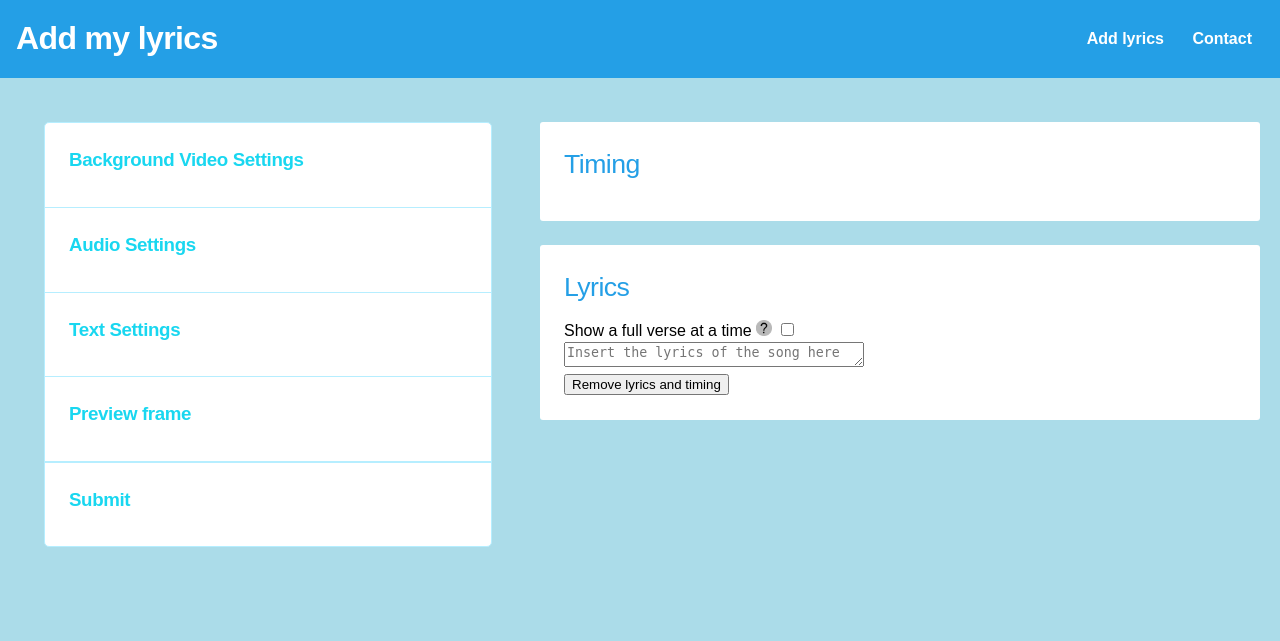
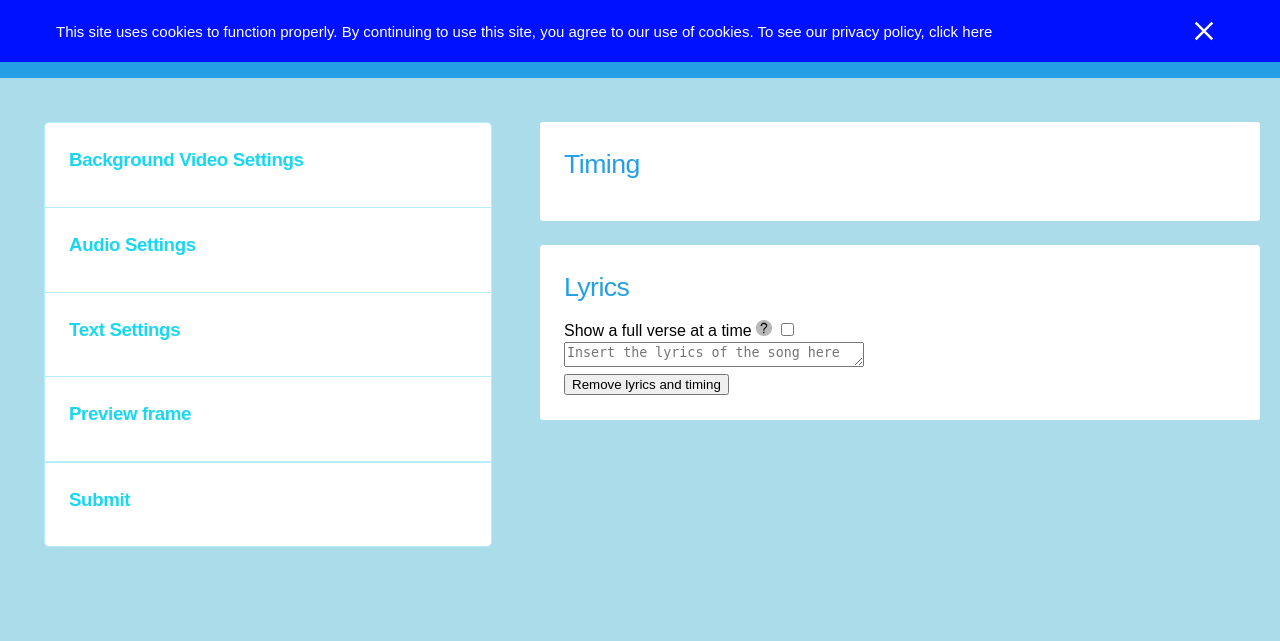
Before and after one commit to DoduRH/RenderWebsite, a Flask app: page /video in a window 1280 px wide. Shown: the top 641 px of the page. Run offline with Flask 2, Linux system fonts and the light colour scheme.

Commit message:
Added privacy policy

```diff
--- a/Website/main.py
+++ b/Website/main.py
@@ -373,6 +373,11 @@ def download():
     return redirect(url)
 
 
+@app.route('/privacy-policy')
+def privacy():
+    return send_from_directory('static/pdf', 'privacy-policy.pdf')
+
+
 @app.route('/faq')
 def faq():
     return app.send_static_file('html/faq.html')
--- a/Website/static/css/main.css
+++ b/Website/static/css/main.css
@@ -228,3 +228,56 @@
     visibility: visible;
     opacity: 1;
   }
+
+  /* Cookie banner */
+  .cookie-notice {
+    display: none;
+    position: fixed;
+    top: 0;
+    right: 0;
+    left: 0;
+    padding: .7rem 0;
+    background-color: #0011ff;
+    color: white;
+    z-index: 1000;
+  }
+
+  .cookie-notice .cookie-notice-flex {
+    display: flex;
+    align-items: center;
+    justify-content: space-between;
+    max-width: 1200px;
+    margin: 0 auto;
+    padding: 0 1rem;
+  }
+
+  .cookie-notice p {
+    flex-grow: 1;
+    margin: 0;
+    font-size: 15px;
+  }
+
+  .cookie-notice a {
+    color: white;
+  }
+
+  .cookie-notice .cookie-notice-dismiss {
+    display: inline-flex;
+    padding: 10px;
+    flex-shrink: 0;
+    cursor: pointer;
+  }
+  .cookie-notice-dismiss svg {
+    display: block;
+    width: 20px;
+    height: 20px;
+  }
+
+  .cookie-notice-dismiss path {
+    stroke-width: 3px;
+    stroke: white;
+  }
+
+  .cookie-notice-dismiss:hover path {
+    stroke: rgba(white, 0.75);
+  }
--- a/Website/static/html/video.html
+++ b/Website/static/html/video.html
@@ -8,6 +8,18 @@
 </head>
 
 <body>
+  <div class="cookie-notice">
+    <div class="cookie-notice-flex">
+        <p>This site uses cookies to function properly.
+          By continuing to use this site, you agree to our use of cookies.
+          To see our privacy policy, click <a href="/privacy-policy" target="_blank">here</a> </p>
+        <span class="cookie-notice-dismiss">
+            <svg viewBox="0 0 24 24">
+                <path d="M 2 2 L 22 22 M 2 22 L22 2" />
+            </svg>
+        </span>
+    </div>
+  </div>
   <header>
     <a href="/video">
       <h1 href="/video" style="color:white">Add my lyrics</h1>
--- a/Website/static/js/video.js
+++ b/Website/static/js/video.js
@@ -1146,8 +1146,69 @@ function loadFromCookies() {
     }
 }
 
+function cookieDisplay() {
+// Reset preference
+localStorage.removeItem('__cookiesAccepted__');
+
+
+(function() {
+
+    'use strict';
+
+
+    var storageKey = '__cookiesAccepted__';
+
+
+    if (!isStorageAllowed() || isSetPreference()) return;
+
+
+    initializeNotice();
+
+
+    function initializeNotice() {
+        var el = document.getElementsByClassName('cookie-notice')[0];
+        var dismissEl = el.getElementsByClassName('cookie-notice-dismiss')[0];
+
+        el.style.display = 'block';
+
+        dismissEl.addEventListener('click', function() {
+            el.style.display = 'none';
+            setPreferenceAccepted();
+        }, false);
+    }
+
+
+    function setPreferenceAccepted() {
+        localStorage.setItem(storageKey, true);
+    }
+
+
+    function isSetPreference() {
+        return JSON.parse(localStorage.getItem(storageKey) || false);
+    }
+
+
+    function isStorageAllowed() {
+        var test = '__localStorageTest__';
+
+        try {
+            localStorage.setItem(test, test);
+            localStorage.removeItem(test);
+
+            return true;
+        } catch (e) {
+            console.warn('Storage not allowed, please allow cookies');
+            return false;
+        }
+    };
+
+
+}());
+}
+
 document.addEventListener('DOMContentLoaded', function () {
     loadFromCookies()
     textAreaAdjust(lyrics)
     getID()
+    cookieDisplay()
 }, false)
```
Also changed, not shown: 1 other file.
